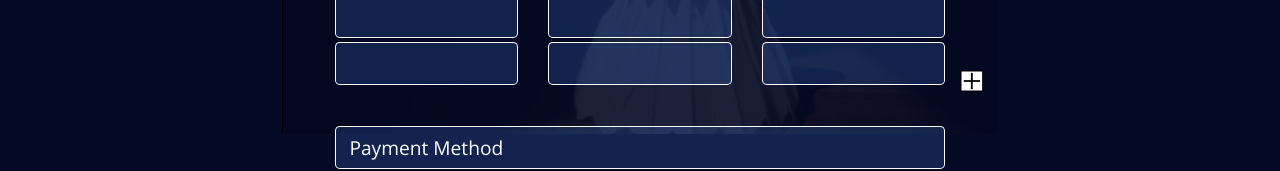
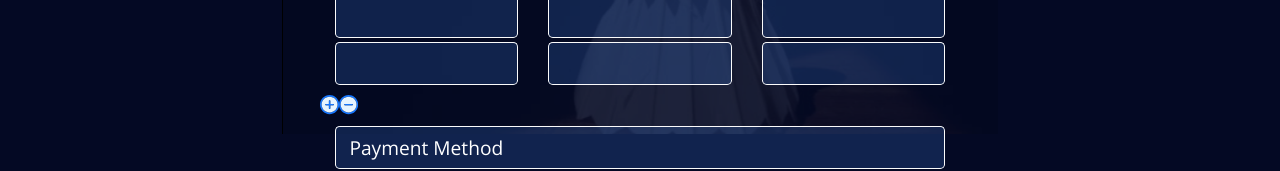
Before and after one commit to UMiSF/umisf-client, a React (Create React App) app: page /register/company in a window 1280 px wide. Shown: the part 447-618 px from the top of the page. Built offline with nearby package versions, Linux system fonts and the light colour scheme; a web font is replaced by a local one.

Commit message:
company registation with necessary feild

```diff
--- a/src/Views/RegistrationPage/CompanyRegistration/CompanyRegistration.jsx
+++ b/src/Views/RegistrationPage/CompanyRegistration/CompanyRegistration.jsx
@@ -1,12 +1,15 @@
-import React, { useState } from "react";
+import React, { useState,useEffect } from "react";
 import HeaderPage from "../../HeaderPage/HeaderPage";
 import info from "../../../assests/images/info.gif";
 import { Form } from "react-bootstrap";
 import { MDBContainer, MDBInput, MDBBtn, MDBCol } from "mdb-react-ui-kit";
 import TableRow from "../Common/AddTablePlayer/TableRow";
-import plus from "../../../assests/images/plus.png";
 import Styles from "./CompanyRegistration.module.css";
+import Axios from "axios";
+import { PlusCircleTwoTone, MinusCircleTwoTone } from "@ant-design/icons";
 
+
+import { message } from "antd";
 const CompanyRegistration = () => {
   const [validated, setValidated] = useState(false); //form validation
   const [company, setCompany] = useState({
@@ -26,9 +29,14 @@ const CompanyRegistration = () => {
   ]);
   const [count, setCount] = useState(3);
   const [exceeded, setExceeded] = useState(false);
-  const inputStyle = {
-    border: '0',
-  };
+  const [isSubmitting, setIsSubmitting] = useState(false);
+
+  useEffect(() => {
+    if (isSubmitting) {
+      // show loading message
+      message.loading("Submitting form...");
+    }
+  }, [isSubmitting]);
 
   const handleChange = (e) => {
     console.log("Past performance array: ", playersArray);
@@ -93,7 +101,14 @@ const CompanyRegistration = () => {
       setPlayersArray(newArray);
     }
   };
-
+  const updatePlayerCommonData = ()=>{
+    const tempArray = []
+    for (const player of playersArray){
+      let tempObj = {email:company.email, institute:company.name, contactNumber:company.contactNumber,  ... player}
+      tempArray.push(tempObj)
+    }
+    return tempArray
+  }
   const AddAnotherRow = () => {
     setCount(count + 1);
     setPlayersArray((prevValue) => {
@@ -101,16 +116,57 @@ const CompanyRegistration = () => {
     });
     count == 7 && setExceeded(true);
   };
+  const RemoveanotherRow = () => {
+    if (playersArray.length > 3) {
+      const tmpArray = playersArray.slice(0, playersArray.length - 1);
+      setPlayersArray(tmpArray);
+    }
+  };
+  const isValidPlayerArray = (players) => {
+    if (players.length < 5) {
+      return false;
+    }
+    for (const player of players) {
+      if (Object.values(player).includes("")) return false;
+    }
+    return true;
+  };
   function handleSubmit(e) {
     //TODO: add player array
     e.preventDefault();
     console.log("Form submitted", company);
     const form = e.currentTarget;
+    const isPlayerArrayValid = isValidPlayerArray(playersArray)
     //form validation
-    if (form.checkValidity() === false) {
+    if (form.checkValidity() === false || !isPlayerArrayValid) {
       e.stopPropagation();
+      !isPlayerArrayValid && message.error("Please fill players' details correctly !")
     }
     setValidated(true);
+    if ((Object.values(company).includes("") && company.paymentMethod == "On-site" && company.paymentSlip == "") || !Object.values(company).includes("")) {
+      console.log("Here")
+      const players = updatePlayerCommonData()
+      console.log(players)
+      Axios.post(
+        process.env.REACT_APP_API_URL + "/company/add",
+        { companyDetails:company, players:players},
+        {
+          headers: {},
+        }
+      )
+        .then((res) => {
+          console.log(res.data);
+          message.success(res.data.message);
+          setTimeout(() => {
+            window.location.reload(true);
+          }, 2000);
+        })
+        .catch((error) => {
+          console.log("Error: ", error);
+          message.error(error.response.data.message);
+        });
+      setIsSubmitting(false);
+    }
   }
   return (
     <div className={`${Styles["body"]}`}>
@@ -146,7 +202,6 @@ const CompanyRegistration = () => {
                   required
                   contrast
                   className={`bg-primary bg-opacity-25`}
-
                 />
               </MDBCol>
               <MDBCol>
@@ -214,13 +269,8 @@ const CompanyRegistration = () => {
                   />
                 );
               })}
-              <img
-                src={plus}
-                alt="plus"
-                className={`${Styles["plus"]}`}
-                onClick={AddAnotherRow}
-                hidden={exceeded}
-              />
+              <PlusCircleTwoTone onClick={AddAnotherRow} />
+              <MinusCircleTwoTone onClick={RemoveanotherRow} />
             </div>
 
             <div className="d-flex flex-row mb-4 ">
```
Also changed, not shown: 1 other file (tests, documents, lock files or other folders).
